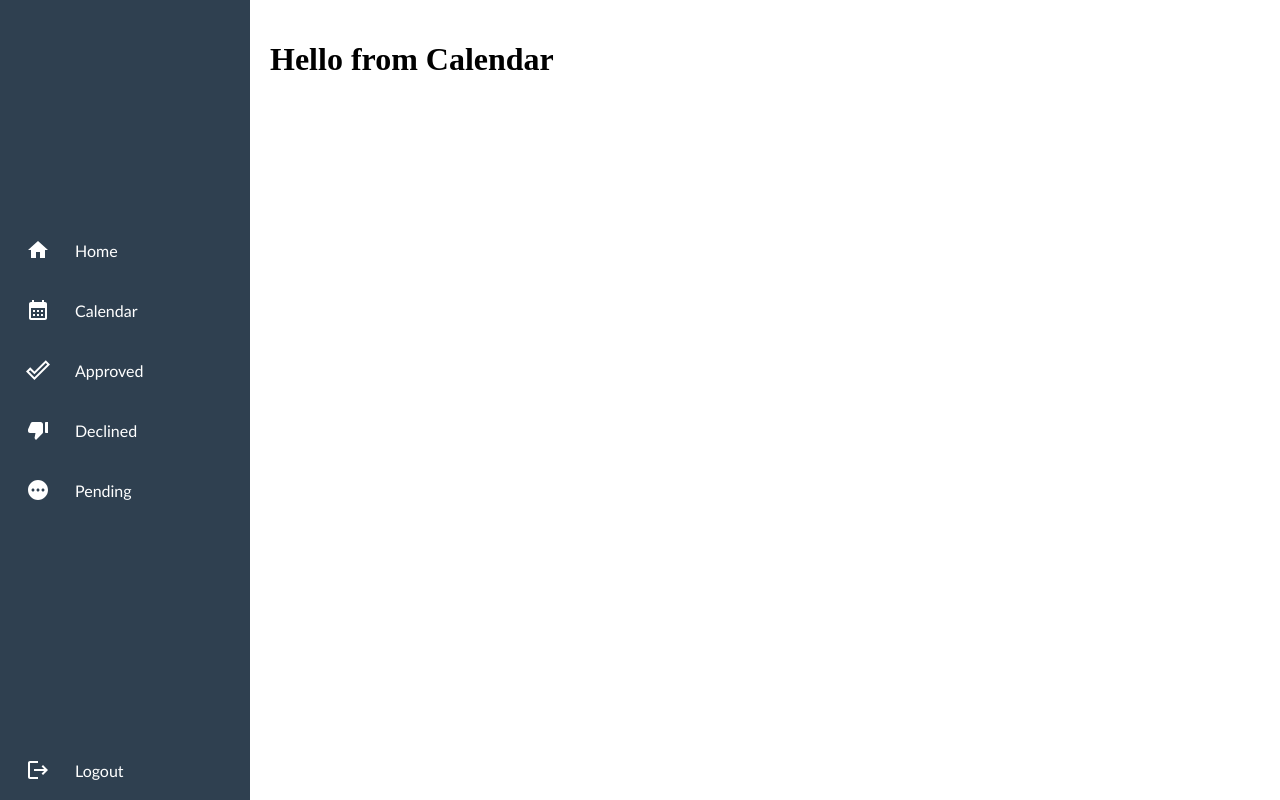
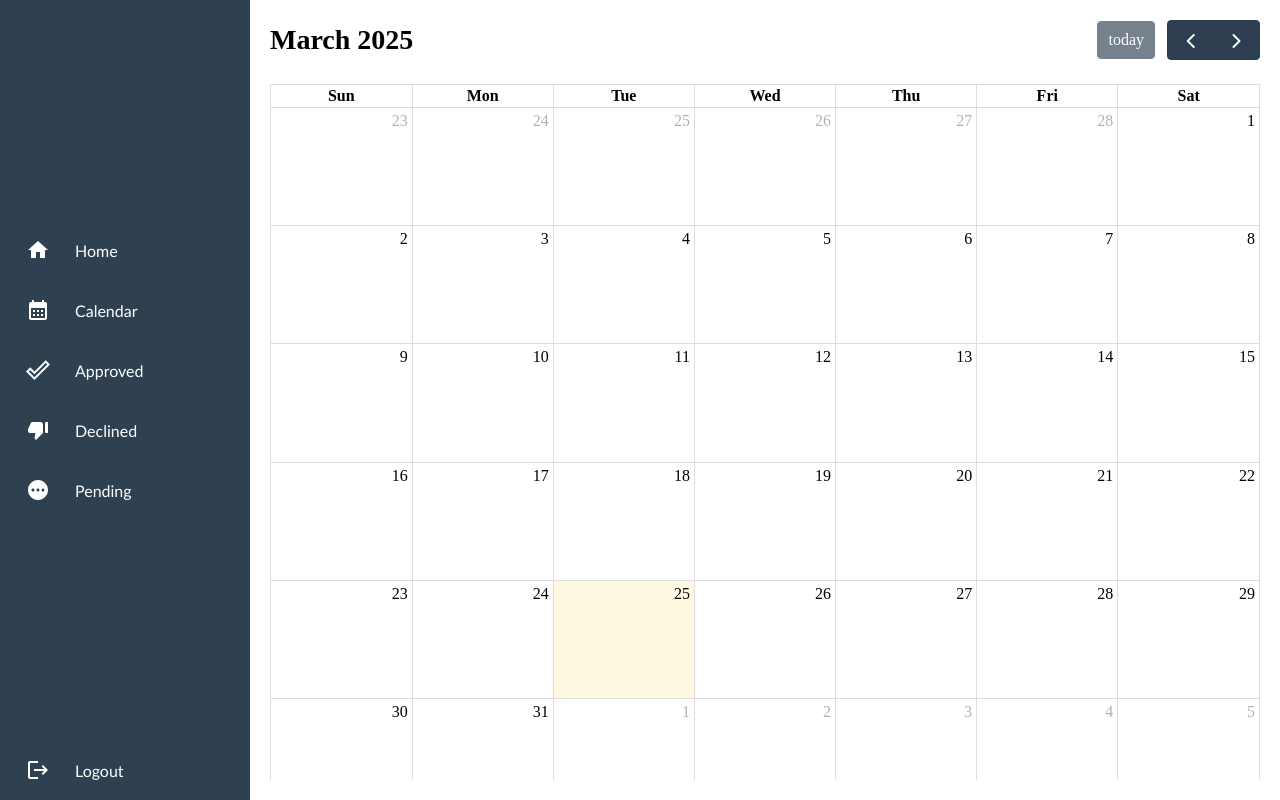
Before and after one commit to Mr-cmd-pip/App-Development, a React (Create React App) app in the folder fe/: page /admin/calendar in a window 1280 px wide. Built offline with nearby package versions, Linux system fonts and the light colour scheme.

Commit message:
Added Calendar for Admin

```diff
--- a/fe/package.json
+++ b/fe/package.json
@@ -5,6 +5,9 @@
   "dependencies": {
     "@emotion/react": "^11.14.0",
     "@emotion/styled": "^11.14.0",
+    "@fullcalendar/core": "^6.1.17",
+    "@fullcalendar/daygrid": "^6.1.17",
+    "@fullcalendar/react": "^6.1.17",
     "@mui/icons-material": "^6.4.11",
     "@mui/material": "^6.4.11",
     "@mui/styled-engine-sc": "^7.0.2",
--- /dev/null
+++ b/fe/src/components/Calendar.js
@@ -0,0 +1,11 @@
+import FullCalendar from '@fullcalendar/react'
+import dayGridPlugin from '@fullcalendar/daygrid' // a plugin!
+
+export default function Calendar() {
+  return (
+    <FullCalendar
+      plugins={[ dayGridPlugin ]}
+      initialView="dayGridMonth"
+    />
+  )
+}
--- a/fe/src/pages/admin/AdminCalendar.js
+++ b/fe/src/pages/admin/AdminCalendar.js
@@ -1,15 +1,18 @@
 import React from 'react';
 import "../../css/Sidebar.css";
 import Sidebar from '../../components/SideBar';
+import Calendar from '../../components/Calendar';
 
 function AdminCalendar() {
     return (
-        <div style={{ display: 'flex', height: '100vh' }}>
-        <Sidebar />
-        <div style={{ flex: 1, padding: '20px' }}>
-          <h1>Hello from Calendar</h1>
+        <div style={{ display: 'flex', height: '100vh', overflow: 'hidden' }}>
+            <Sidebar />
+            <div style={{ flex: 1, padding: '20px', overflow: 'hidden' }}>
+                <div style={{ height: '100%', width: '100%', overflow: 'hidden' }}>
+                    <Calendar />
+                </div>
+            </div>
         </div>
-      </div>
     )
 }
 
```
Also changed, not shown: 1 other file (tests, documents, lock files or other folders).
